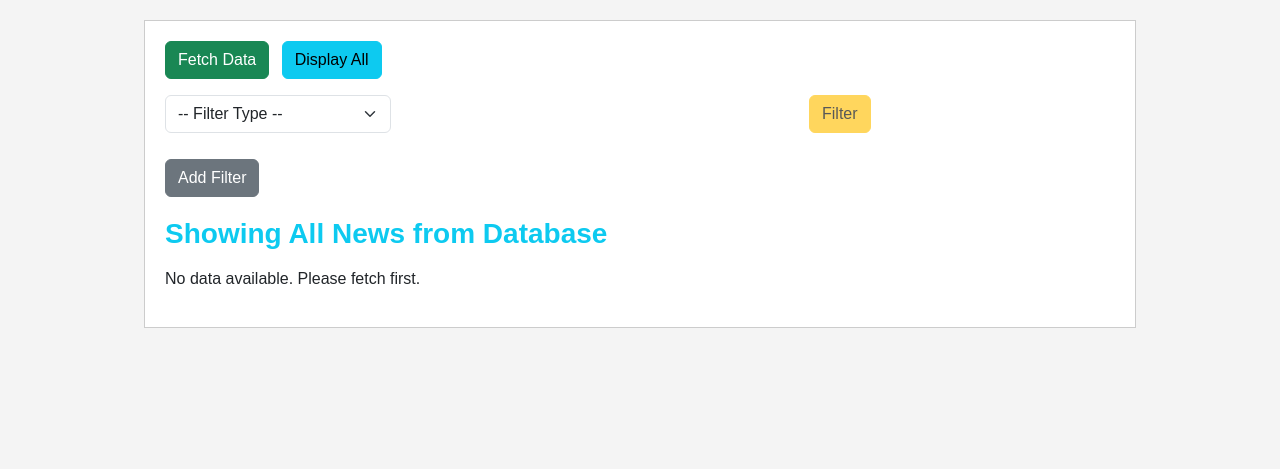
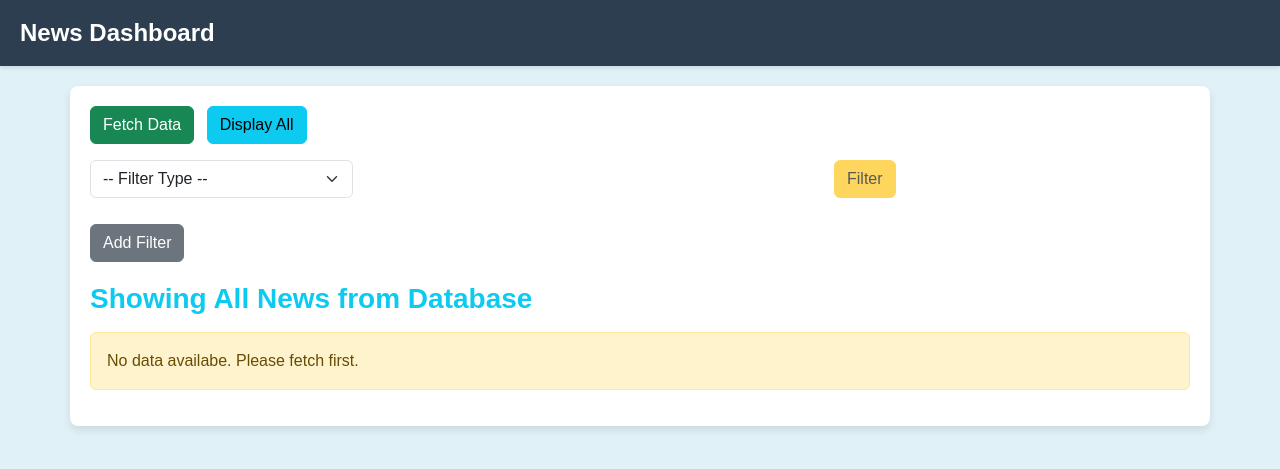
Before and after one commit to DhrRas/newapp1, a Flask app: template templates/display.html in a window 1280 px wide. Shown: the top 469 px of the page. Run offline with Flask 3, Linux system fonts and the light colour scheme; the template is opened without the code that fills it, so the values that code supplies are empty.

Commit message:
modified project

```diff
--- a/app.py
+++ b/app.py
@@ -36,6 +36,10 @@ def home():
     latest_records = []
     mydb = None
     mycursor = None
+    filter1_results = None
+    filter2_results = None
+    filter1_message = None
+    filter2_message = None
 
     try:
         mydb = get_db_connection()
@@ -70,8 +74,8 @@ def home():
 
                     def yahoo_api():
                         url = "https://yahoo-finance15.p.rapidapi.com/api/v2/markets/news"
-                        querystring = {"tickets": "AAPL", "type": "ALL"}
-                        headers = {"x-rapidapi-key": os.environ.get('65d7cf85b0msh88f548ccee39fe9p121f4ejsnafcc4d564117'), "x-rapidapi-host": "yahoo-finance15.p.rapidapi.com"}
+                        querystring = {"tickers":"AAPL","type":"ALL"}
+                        headers = { "x-rapidapi-key": "65d7cf85b0msh88f548ccee39fe9p121f4ejsnafcc4d564117", "x-rapidapi-host": "yahoo-finance15.p.rapidapi.com"  }
                         response = requests.get(url, headers=headers, params=querystring)
                         response.raise_for_status()
                         return response.json()
@@ -96,9 +100,9 @@ def home():
 
                     def cnbc_api():
                         url = "https://cnbc.p.rapidapi.com/news/v2/list-trending"
-                        query = {"tag": "Articles", "count": "30"}
-                        headers = {"x-rapidapi-key": os.environ.get('65d7cf85b0msh88f548ccee39fe9p121f4ejsnafcc4d564117'), "x-rapidapi-host": "cnbc.p.rapidapi.com"}
-                        response = requests.get(url, headers=headers, params=query)
+                        query = {"tag":"Articles","count":"30"}
+                        headers = {"x-rapidapi-key":"65d7cf85b0msh88f548ccee39fe9p121f4ejsnafcc4d564117","x-rapidapi-host":"cnbc.p.rapidapi.com"}
+                        response = requests.get(url, headers = headers , params= query)
                         response.raise_for_status()
                         return response.json()
 
@@ -122,8 +126,8 @@ def home():
 
                     def Theguardian_api():
                         url = "http://content.guardianapis.com/world?from-date=2021-01-01&page=1"
-                        payload = {"api-key": os.environ.get('70254526-e859-472f-bbdc-e820dc781b6e'), "show-fields": "all"}
-                        response = requests.get(url, params=payload)
+                        payload = {"api-key":"70254526-e859-472f-bbdc-e820dc781b6e", "show-fields":"all"}
+                        response = requests.get(url, params = payload)
                         response.raise_for_status()
                         return response.json()
 
@@ -146,8 +150,8 @@ def home():
                             print(f'Error processing The Guardian data: {e}')
 
                     def news_api_content():
-                        newsapi = NewsApiClient(api_key=os.environ.get('c15034b58ee244fc843bb4906e71e8bd'))
-                        top_headlines = newsapi.get_top_headlines(language='en', sources='cnn', page=1)
+                        newsapi = NewsApiClient(api_key = "c15034b58ee244fc843bb4906e71e8bd")
+                        top_headlines = newsapi.get_top_headlines(language='en', sources = 'cnn', page = 1)
                         return top_headlines
 
                     a5 = news_api_content()
@@ -168,12 +172,26 @@ def home():
                         except (TypeError, KeyError, IndexError) as e:
                             print(f'Error processing NewsAPI data: {e}')
 
+
                     mydb.commit()
+
+                    if message == 'Some records already exist. Showing latest fetched records.':
+                # Fetch the latest records from the database
+                        mycursor.execute("SELECT source, title, PublishedDate, unique_id FROM test1 ORDER BY PublishedDate DESC LIMIT 20")
+                        latest_records = mycursor.fetchall()
+                        inserted_data = latest_records # Assign the latest records to inserted_data
+                    elif not message: # If new records were fetched and inserted
+                        mycursor.execute("SELECT source, title, PublishedDate, unique_id FROM test1 ORDER BY PublishedDate DESC LIMIT 20")
+                        inserted_data = mycursor.fetchall()
+                    else:
+                        inserted_data = []
 
                 except requests.exceptions.RequestException as e:
                     message = f'API Request Error: {e}'
                 except mysql.connector.Error as err:
                     message = f'Database Error during fetch: {err}'
+
+                return render_template('display.html', data=inserted_data, message= message)
 
             elif request.method == 'POST' and 'display_data' in request.form:
                 try:
@@ -185,8 +203,10 @@ def home():
             elif request.method == 'POST' and 'filter_data' in request.form:
                 filter_type = request.form.get('filter_type')
                 filter_input = request.form.get('filter_input')
+                filter_keyword = None  # Initialize filter_keyword here
 
                 if filter_type and filter_input:
+                    filter_keyword = filter_input # Assign only if it has a value
                     try:
                         query = 'SELECT * FROM test1 WHERE '
                         if filter_type == 'source':
@@ -209,10 +229,17 @@ def home():
                             message = f"No results found for '{filter_input}'." if not inserted_data else f"Showing results for '{filter_input}'."
                     except mysql.connector.Error as err:
                         message = f'Database Error during filter: {err}'
+                else:
+                    inserted_data = []
+                    message = "Please select a filter type and enter a value."
 
-                return render_template('display.html', data=inserted_data, message = message,
-                                       filter1_status=None, filter2_status=None,
-                                       filter1_message=None, filter2_message=None)
+                filter1_results = None
+                filter2_results = None
+
+                return render_template('display.html', data=inserted_data, message=message,
+                               filter1_status=None, filter2_status=None,
+                               filter1_message=None, filter2_message=None,
+                               filter_keyword=filter_keyword) # Use the initialized filter_keyword
 
             elif request.method == 'POST' and 'apply_filters' in request.form:
                 filter_type1 = request.form.get('filter_type')
@@ -308,12 +335,5 @@ def home():
                            filter1_status=filter1_results, filter2_status=filter2_results,
                            filter1_message=filter1_message, filter2_message=filter2_message)
 
-   # if latest_records:
-    #    return render_template('display.html', data=latest_records, message=message)
-   # elif inserted_data:
-    #    return render_template('display.html', data=inserted_data, message=message)
-   # else:
-    #    return render_template('display.html', data=[], message='No data available.')
-
 if __name__ == "__main__":
     app.run(host='0.0.0.0', debug=True, port=5000)
--- a/templates/base.html
+++ b/templates/base.html
@@ -8,34 +8,54 @@
     <link href="https://cdn.jsdelivr.net/npm/bootstrap@5.3.0/dist/css/bootstrap.min.css" rel="stylesheet">
 
     <style>
-        .success-box {
-            background-color: #d4edda;
-            color: #155724;
-            border: 1px solid #c3e6cb;
-            padding: 10px;
-            margin-top: 10px;
+
+        .success-highlight {
+            background-color: #d4edda !important;
+            color: #155724 !important;
         }
 
-        .error-box {
-            background-color: #f8d7da;
-            color: #721c24;
-            border: 1px solid #f5c6cb;
-            padding: 10px;
-            margin-top: 10px;
+        .error-highlight {
+            background-color: #f8d7da !important;
+            color: #721c24 !important;
+        }
+
+        .bg-light-green {
+            background-color: #ccffcc !important;
+        }
+
+        .text-dark {
+            color: black !important;
         }
 
         body {
             font-family: sans-serif;
-            margin: 20px;
-            background-color: #f4f4f4;
+            background-color: #e0f2f7;
+        }
+
+
+
+        .top-navbar {
+            background-color: #2c3e50;
+            color: white;
+            padding: 15px 20px;
+            text-align: left;
+            box-shadow: 0 2px 4px rgba(0,0,0,0.1);
+        }
+
+        .top-navbar-brand {
+            font-size: 24px;
+            font-weight: bold;
+            text-decoration: none;
+            color: white;
         }
 
         .container {
-            width: 80%;
-            margin: 0 auto;
+            width: 95%;
+            margin: 20px auto;
             padding: 20px;
-            border: 1px solid #ccc;
             background-color: #fff;
+            border-radius: 8px;
+            box-shadow: 0 4px 8px rgba(0,0,0,0.1);
         }
 
         h2 {
@@ -49,6 +69,10 @@
     </style>
 </head>
 <body>
+    <div class="top-navbar">
+        <a href="/details" class="top-navbar-brand">News Dashboard</a>
+    </div>
+
     <div class="container">
     {% block content %}{% endblock %}
     </div>
--- a/templates/display.html
+++ b/templates/display.html
@@ -59,7 +59,7 @@
 
 
 {% if message %}
-    <div class="alert alert-danger mb-3" role="alert" style="margin-top: 15px;">
+    <div class="alert {% if 'No results' in message %}alert-danger{% else %}alert-success bg-light-green text-dark{% endif %} mb-3" role="alert" style="margin-top: 15px;">
         {{ message }}
     </div>
 {% endif %}
@@ -96,20 +96,28 @@
         </tr>
     </thead>
     <tbody>
+        {% if data|length > 0 %}
             {% for row in data %}
-        <tr>
+            <tr {% if filter_keyword and filter_keyword.lower() in row[1].lower() %} class="success-highlight"{% endif %}>
                 <td>{{ row[0] }}</td>
                 <td>{{ row[1] }}</td>
                 <td>{{ row[2] }}</td>
                 <td><a href="{{ row[3] }}" title='{{row[3]}}' target="_blank">Read More</a></td>
             </tr>
             {% endfor %}
+        {% else %}
+            <tr><td colspan="4" class="error-highlight">No data availabe. Please fetch first</td></tr>
+        {% endif %}
+
     </tbody>
 </table>
 {% else %}
-<p>No data available. Please fetch first.</p>
+<div class="alert alert-warning">No data availabe. Please fetch first.</div>
 {% endif %}
 
+{% if filter_keyword and not data %}
+<div class="alert alert-danger">No news articles found matching the keyword '{{ filter_keyword }}</div>
+{% endif %}
 <script>
 
 function validateApplyFilterButton() {
```
Lines whose indentation alone changed are shown as unchanged.
